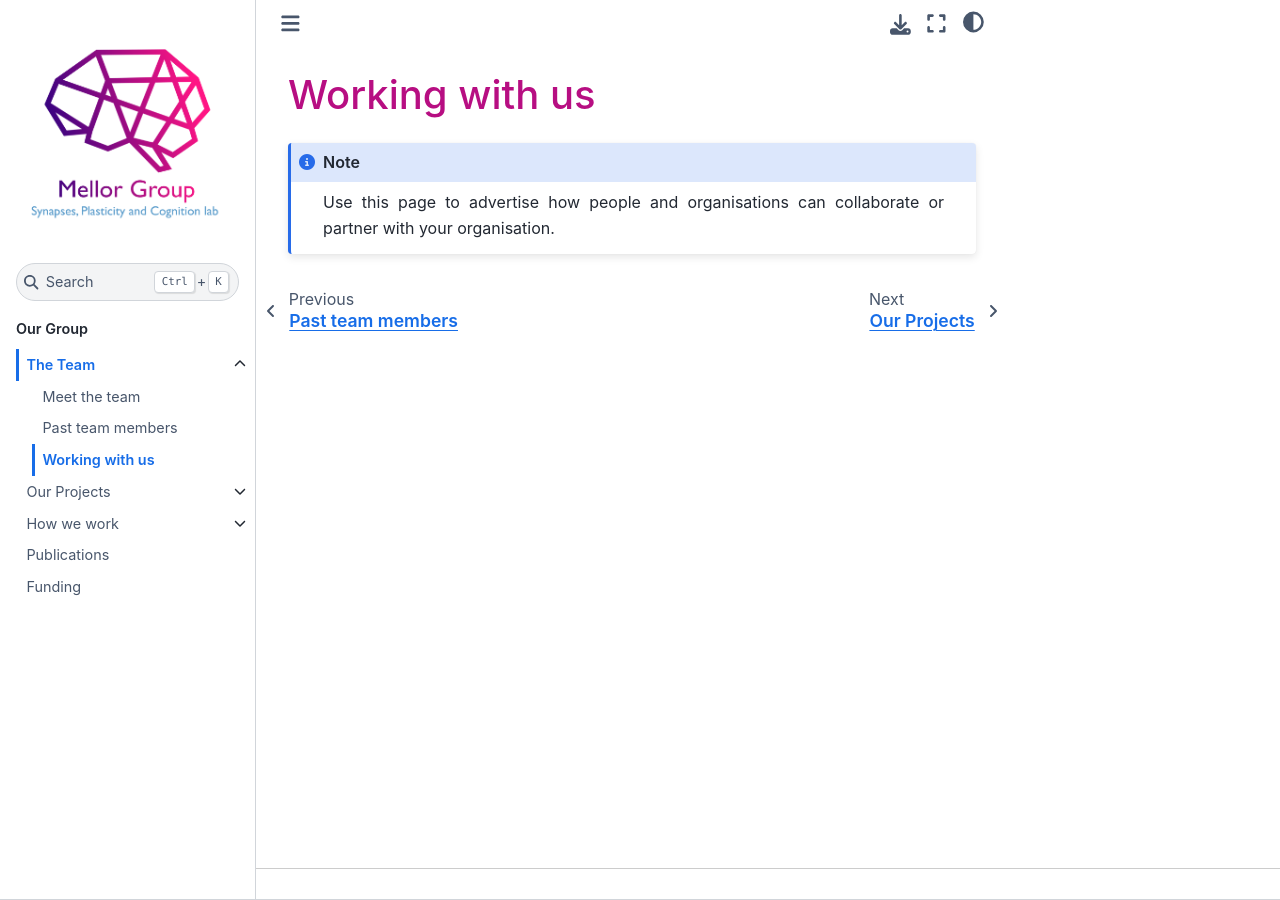
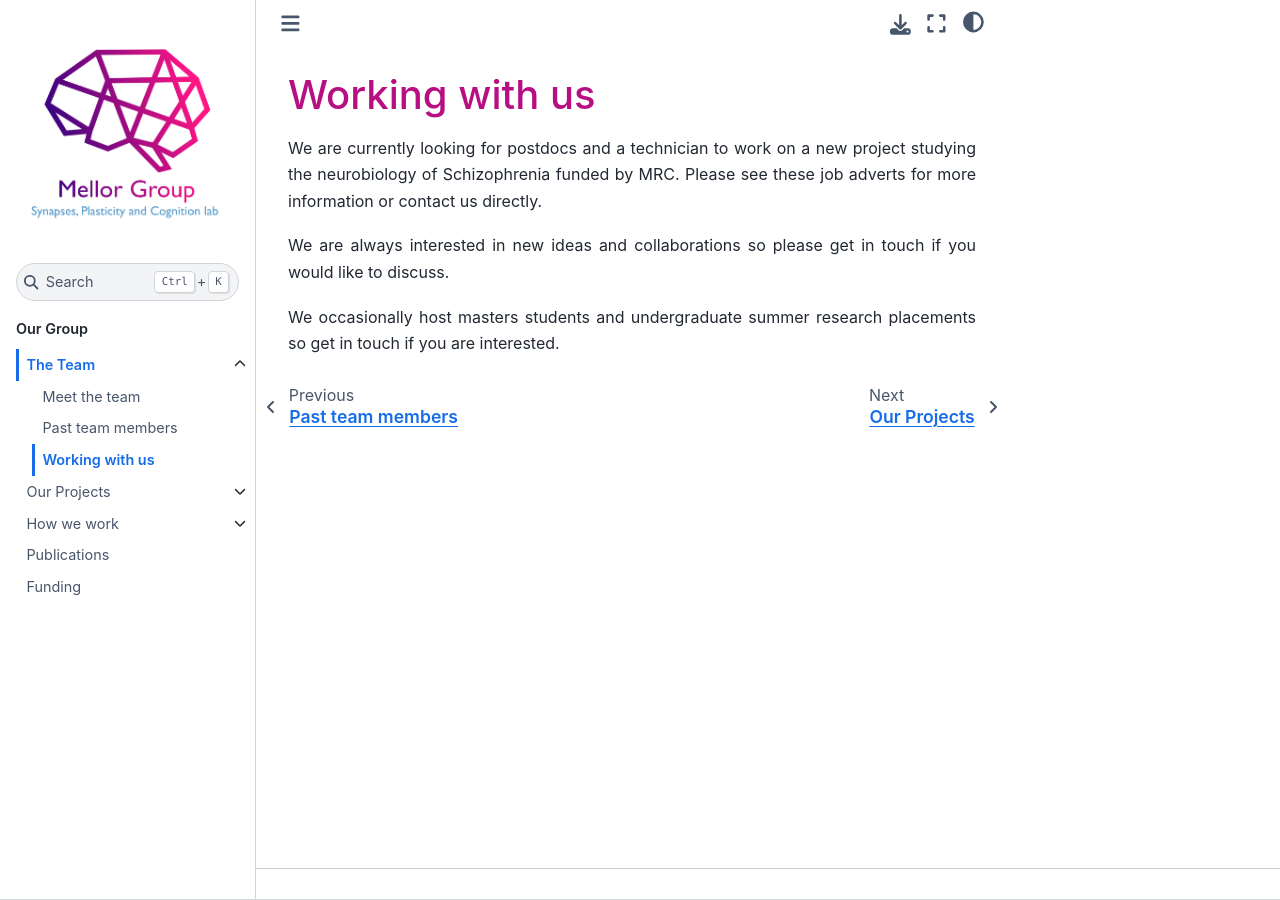
Before and after one commit to mellor-lab/mellor-lab.github.io, a Jupyter Book: the page built from book/contents/our-team/work-with-us.md, in a window 1280 px wide. Built offline with Jupyter Book 1.0.4 settings and Sphinx 7.4.7 and the Sphinx Book theme 1.1.4, drawn with Linux system fonts in a browser that asks for light colours.

Commit message:
Update work-with-us.md

````diff
--- a/book/contents/our-team/work-with-us.md
+++ b/book/contents/our-team/work-with-us.md
@@ -1,6 +1,8 @@
 # Working with us
 
-```{note}
-Use this page to advertise how people and organisations can
-collaborate or partner with your organisation.
-```
+
+We are currently looking for postdocs and a technician to work on a new project studying the neurobiology of Schizophrenia funded by MRC. Please see these job adverts for more information or contact us directly.
+
+We are always interested in new ideas and collaborations so please get in touch if you would like to discuss.
+
+We occasionally host masters students and undergraduate summer research placements so get in touch if you are interested.
````
